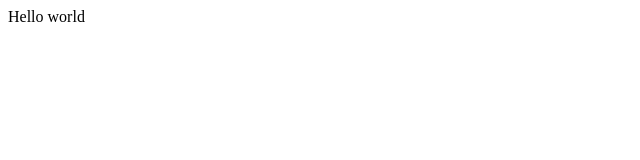
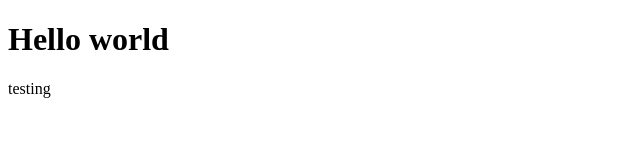
Before and after one commit to SolonCodes/SolonCodes.github.io, a plain HTML site: page index.html in a window 1280 px wide. Shown: the whole page, without its empty margins (0-640 px from the left). Drawn offline with Linux system fonts and the light colour scheme.

Commit message:
Added header

```diff
--- a/index.html
+++ b/index.html
@@ -10,7 +10,8 @@
 </head>
 
 <body>
-  Hello world
+  <h1>Hello world</h1>
+  <p>testing</p>
 </body>
 
 </html>
```
